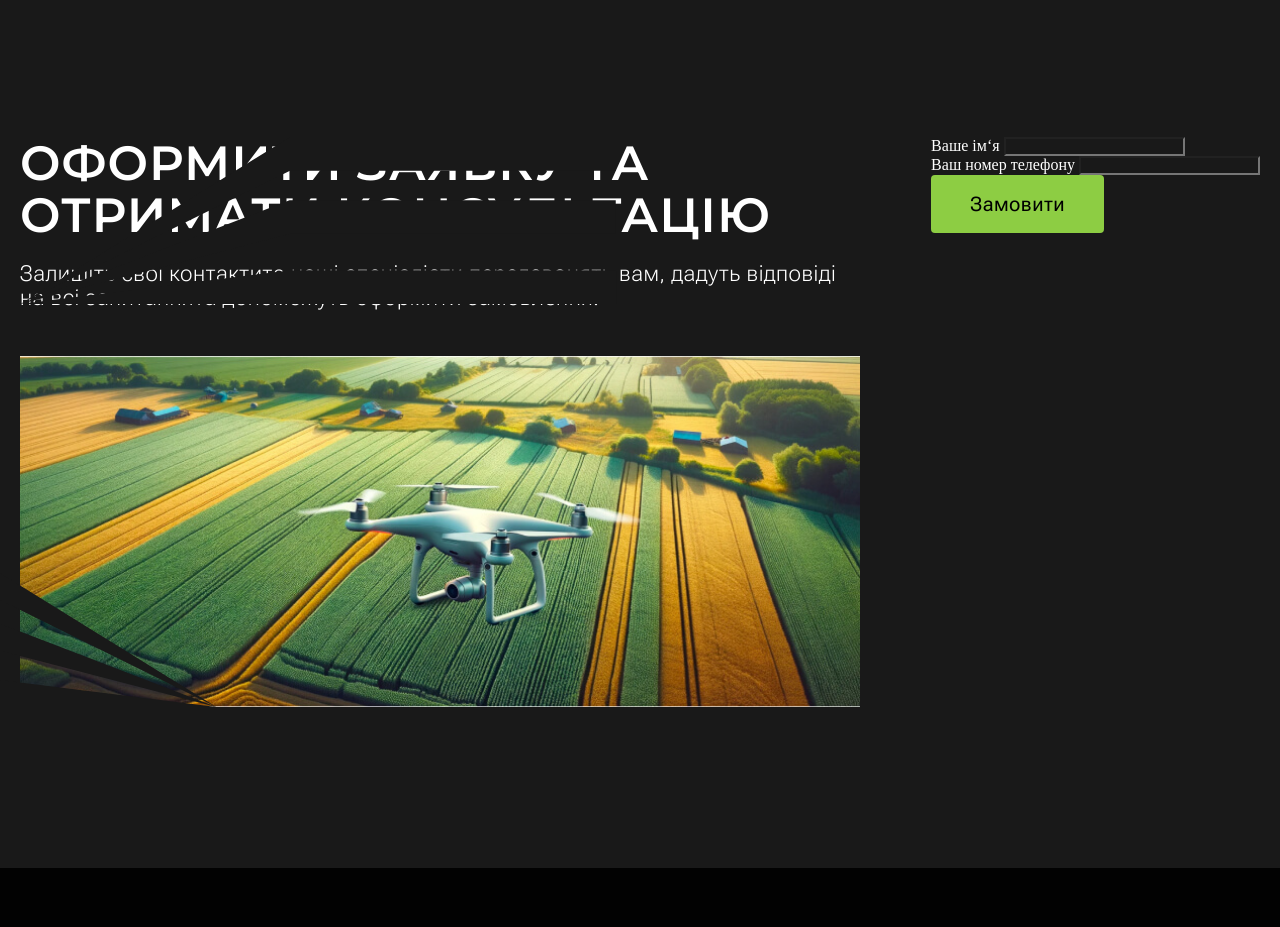
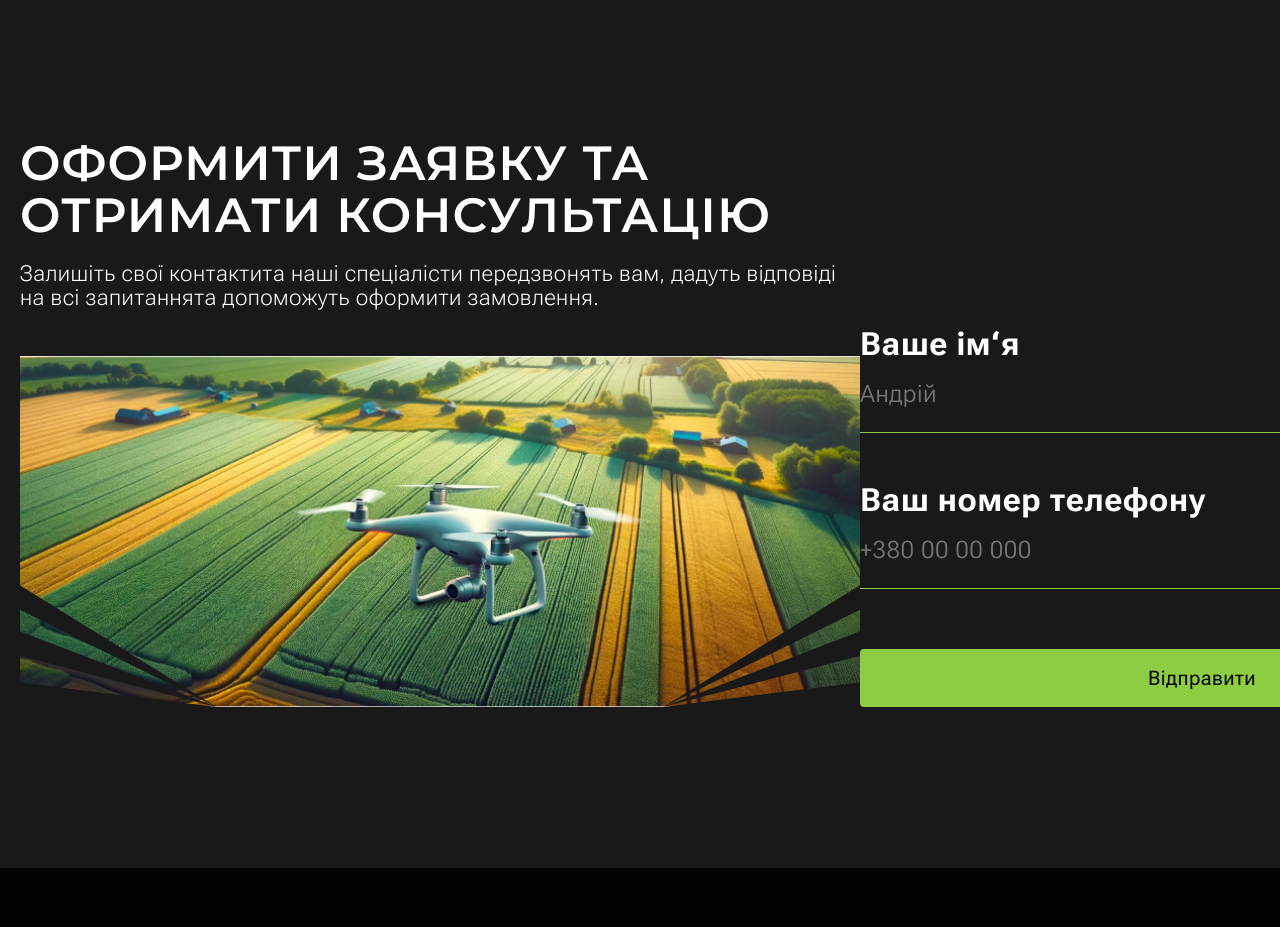
Before and after one commit to alex1001A/AgroSolve, a website: page src/index.html in a window 1280 px wide. Shown: the part 10940-11867 px from the top of the page. Drawn offline with nearby package versions, Linux system fonts and the light colour scheme; files that its build step writes are made by us from their sources; files whose address does not match are found by name.

Commit message:
end desktop version

```diff
--- a/src/assets/sass/common/buttons.scss
+++ b/src/assets/sass/common/buttons.scss
@@ -5,6 +5,13 @@ button {
     text-align: center;
     border-radius: .25rem;
     font: var(--button-font);
+    transition: all 0.5s;
+
+    &:hover {
+        opacity: 0.8;
+        box-shadow: 9px 9px 6px 4px rgba(159, 159, 165, 0.2);
+        transform: scale(1.05);
+    }
 }
 
 .button-green {
--- a/src/assets/sass/common/form-components.scss
+++ b/src/assets/sass/common/form-components.scss
@@ -0,0 +1,47 @@
+.form {
+    position: relative;
+    z-index: 2;
+}
+
+label {
+    font: var(--hero-subtitle-font);
+    font-family: var(--Roboto-flex-font-family);
+    font-weight: 700;
+    line-height: 35.2px;
+    letter-spacing: 0.64px;
+    display: block;
+}
+
+input {
+    width: 100%;
+    border-bottom: 1px solid var(--color-accent-green);
+    padding-top: 18px;
+    padding-bottom: 24px;
+    color: inherit;
+    font-family: var(--Roboto-flex-font-family);
+    font-size: 24px;
+
+    &:focus {
+        border-bottom: 1px solid var(--color-orange);
+    }
+
+    &::placeholder {
+        font-size: 24px;
+        font-family: var(--Roboto-flex-font-family);
+        font-weight: 300;
+        line-height: 26.4px;
+        letter-spacing: 0.48px;
+    }
+}
+
+#name {
+    margin-bottom: 50px;
+}
+
+#number {
+    margin-bottom: 60px;
+}
+
+.request__button--green {
+    width: 100%;
+}
--- a/src/assets/sass/common/navigation.scss
+++ b/src/assets/sass/common/navigation.scss
@@ -3,4 +3,13 @@
     font: var(--nav-font);
     letter-spacing: .015rem;
     gap: 2rem;
+
+    a {
+        transition: all 0.5s;
+
+        &:hover {
+            color: var(--color-accent-green);
+        }
+
+    }
 }
--- a/src/assets/sass/common/social-icons.scss
+++ b/src/assets/sass/common/social-icons.scss
@@ -2,4 +2,14 @@
     display: flex;
     gap: .625rem;
     color: var(--color-accent-green);
+
+    a svg {
+        transition: all 0.5s;
+
+
+        &:hover {
+            transform: scale(1.3);
+            color: var(--color-orange);
+        }
+    }
 }
--- a/src/assets/sass/global/reset.scss
+++ b/src/assets/sass/global/reset.scss
@@ -10,6 +10,7 @@ h1, h2, h3, h4, h5, h6 {
 
 input,
 button {
+    border: none;
     outline: none;
     background-color: transparent;
 }
--- a/src/assets/sass/sections/hero.scss
+++ b/src/assets/sass/sections/hero.scss
@@ -71,6 +71,15 @@
         position: relative;
         max-width: 64.375rem;
 
+        a {
+            transition: all 0.5s;
+
+            &:hover {
+                color: var(--color-accent-green);
+                transform: scale(1.2);
+            }
+        }
+
         &::before {
             position: absolute;
             content: '';
--- a/src/assets/sass/sections/request.scss
+++ b/src/assets/sass/sections/request.scss
@@ -5,6 +5,7 @@
 .request__container {
     display: flex;
     justify-content: space-between;
+    align-items: flex-end;
 }
 
 .request__content {
@@ -24,7 +25,6 @@
 
 .requst__stripes {
     position: absolute;
-
 }
 
 .requst__stripes--left {
@@ -33,25 +33,10 @@
 }
 
 .requst__stripes--right {
-
-}
-
-.requst__stripes {
-
+    bottom: 0;
+    right: -400px;
 }
 
 .form {
-
+    min-width: 684px;
 }
-
-.form__name {
-
-}
-
-.form__number {
-
-}
-
-.request__button--green {
-
-}
--- a/src/index.html
+++ b/src/index.html
@@ -693,20 +693,18 @@
                         вам, дадуть відповіді на всі запитаннята допоможуть оформити замовлення.
                     </p>
                     <img class="requst__img" src="@@webRoot/img/request/copter.jpg" alt="image" width="840">
-                    <img class="requst__stripes requst__stripes--left" src="@@webRoot/img/request/stripe-left.svg" alt="stripe" width="">
-                    <img class="requst__stripes requst__stripes--right" src="@@webRoot/img/request/stripe-right.svg" alt="stripe" width="">
+                    <img class="requst__stripes requst__stripes--left" src="@@webRoot/img/request/stripe-left.svg"
+                        alt="stripe" width="">
+                    <img class="requst__stripes requst__stripes--right" src="@@webRoot/img/request/stripe-right.svg"
+                        alt="stripe" width="">
                 </div>
                 <form action="" class="form">
-                    <div class="form__name">
-                        <label for="name">Ваше ім‘я</label>
-                        <input id="name" type="text">
-                    </div>
-                    <div class="form__number">
-                        <label for="number">Ваш номер телефону</label>
-                        <input id="number" type="tel">
-                    </div>
+                    <label for="name">Ваше ім‘я</label>
+                    <input id="name" type="text" placeholder="Андрій">
+                    <label for="number">Ваш номер телефону</label>
+                    <input id="number" type="tel" placeholder="+380 00 00 000">
                     <button class="button-green request__button--green">
-                        Замовити
+                        Відправити
                     </button>
                 </form>
             </div>
```
Also changed, not shown: src/assets/sass/global/global.scss (line endings or trailing spaces).
